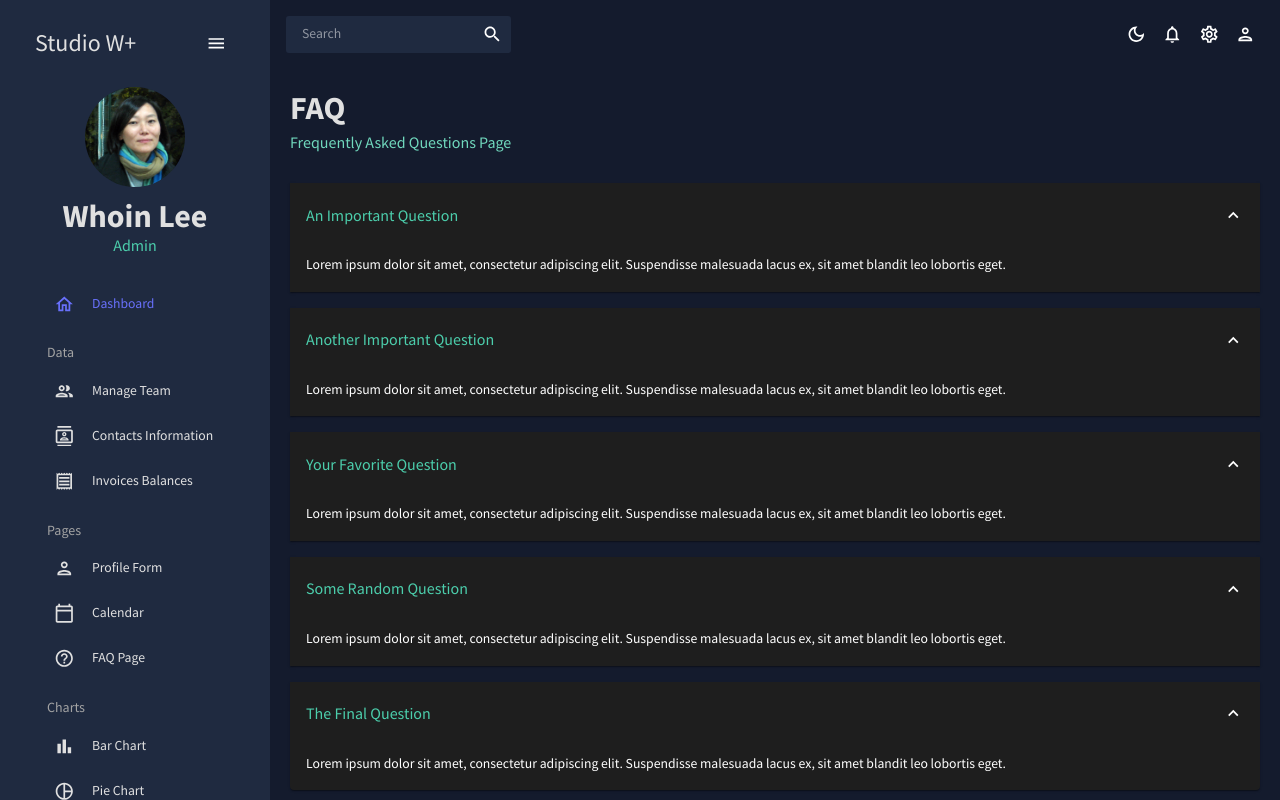
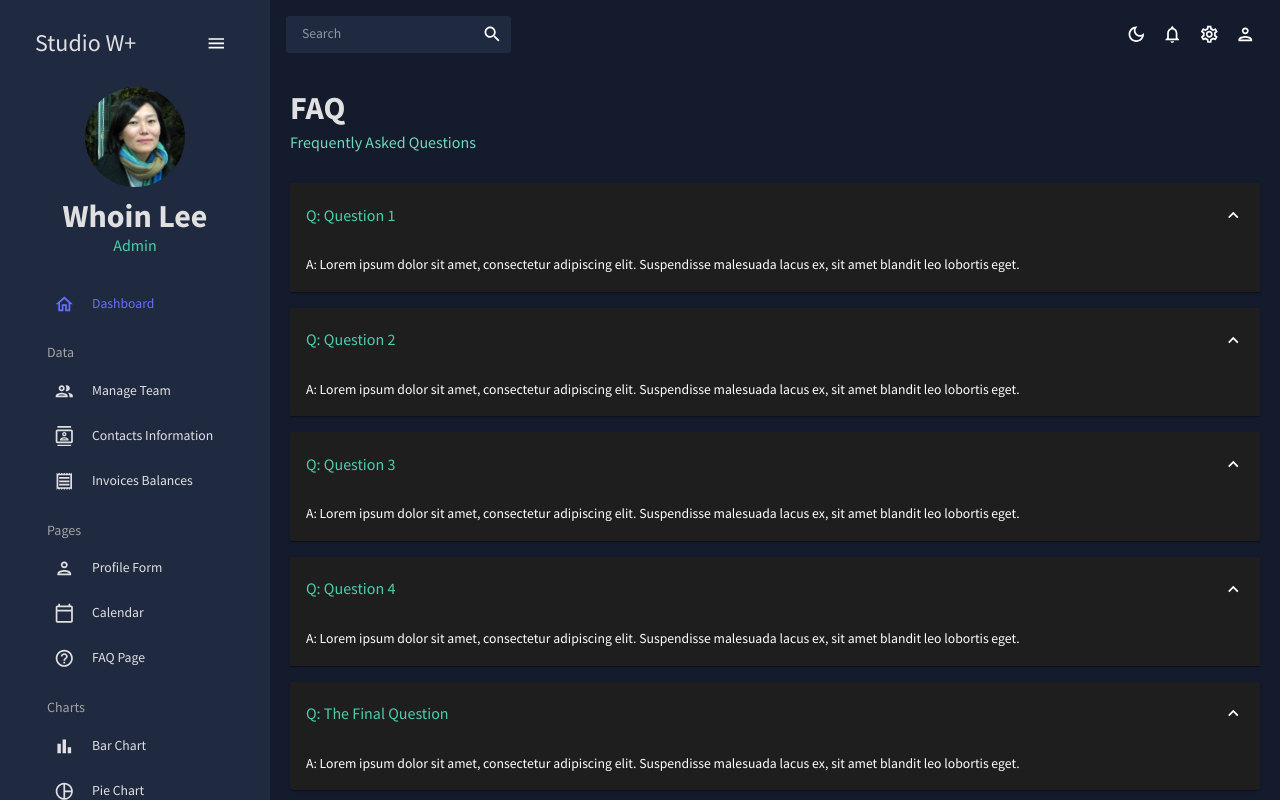
Before and after one commit to whoinlee/React_Dashboard, a React (Create React App) app: page /faq in a window 1280 px wide. Built offline with nearby package versions, Linux system fonts and the light colour scheme.

Commit message:
FAQ page done w. MUI Accordion

```diff
--- a/src/components/pages/faq/index.jsx
+++ b/src/components/pages/faq/index.jsx
@@ -1,28 +1,27 @@
+import Header from "../../base/Header";
+import { colorTokens } from "../../../theme/theme";
 import { Box, useTheme } from "@mui/material";
-import Header from "../../base/Header";
 import Accordion from "@mui/material/Accordion";
 import AccordionSummary from "@mui/material/AccordionSummary";
 import AccordionDetails from "@mui/material/AccordionDetails";
 import Typography from "@mui/material/Typography";
 import ExpandMoreIcon from "@mui/icons-material/ExpandMore";
-import { colorTokens } from "../../../theme/theme";
 
 const FAQ = () => {
   const theme = useTheme();
   const colors = colorTokens(theme.palette.mode);
   return (
     <Box m="20px">
-      <Header title="FAQ" subtitle="Frequently Asked Questions Page" />
-
+      <Header title="FAQ" subtitle="Frequently Asked Questions" />
       <Accordion defaultExpanded>
         <AccordionSummary expandIcon={<ExpandMoreIcon />}>
           <Typography color={colors.greenAccent[500]} variant="h5">
-            An Important Question
+            Q: Question 1
           </Typography>
         </AccordionSummary>
         <AccordionDetails>
           <Typography>
-            Lorem ipsum dolor sit amet, consectetur adipiscing elit. Suspendisse
+            A: Lorem ipsum dolor sit amet, consectetur adipiscing elit. Suspendisse
             malesuada lacus ex, sit amet blandit leo lobortis eget.
           </Typography>
         </AccordionDetails>
@@ -30,12 +29,12 @@ const FAQ = () => {
       <Accordion defaultExpanded>
         <AccordionSummary expandIcon={<ExpandMoreIcon />}>
           <Typography color={colors.greenAccent[500]} variant="h5">
-            Another Important Question
+            Q: Question 2
           </Typography>
         </AccordionSummary>
         <AccordionDetails>
           <Typography>
-            Lorem ipsum dolor sit amet, consectetur adipiscing elit. Suspendisse
+            A: Lorem ipsum dolor sit amet, consectetur adipiscing elit. Suspendisse
             malesuada lacus ex, sit amet blandit leo lobortis eget.
           </Typography>
         </AccordionDetails>
@@ -43,12 +42,12 @@ const FAQ = () => {
       <Accordion defaultExpanded>
         <AccordionSummary expandIcon={<ExpandMoreIcon />}>
           <Typography color={colors.greenAccent[500]} variant="h5">
-            Your Favorite Question
+            Q: Question 3
           </Typography>
         </AccordionSummary>
         <AccordionDetails>
           <Typography>
-            Lorem ipsum dolor sit amet, consectetur adipiscing elit. Suspendisse
+            A: Lorem ipsum dolor sit amet, consectetur adipiscing elit. Suspendisse
             malesuada lacus ex, sit amet blandit leo lobortis eget.
           </Typography>
         </AccordionDetails>
@@ -56,12 +55,12 @@ const FAQ = () => {
       <Accordion defaultExpanded>
         <AccordionSummary expandIcon={<ExpandMoreIcon />}>
           <Typography color={colors.greenAccent[500]} variant="h5">
-            Some Random Question
+            Q: Question 4
           </Typography>
         </AccordionSummary>
         <AccordionDetails>
           <Typography>
-            Lorem ipsum dolor sit amet, consectetur adipiscing elit. Suspendisse
+            A: Lorem ipsum dolor sit amet, consectetur adipiscing elit. Suspendisse
             malesuada lacus ex, sit amet blandit leo lobortis eget.
           </Typography>
         </AccordionDetails>
@@ -69,12 +68,12 @@ const FAQ = () => {
       <Accordion defaultExpanded>
         <AccordionSummary expandIcon={<ExpandMoreIcon />}>
           <Typography color={colors.greenAccent[500]} variant="h5">
-            The Final Question
+            Q: The Final Question
           </Typography>
         </AccordionSummary>
         <AccordionDetails>
           <Typography>
-            Lorem ipsum dolor sit amet, consectetur adipiscing elit. Suspendisse
+            A: Lorem ipsum dolor sit amet, consectetur adipiscing elit. Suspendisse
             malesuada lacus ex, sit amet blandit leo lobortis eget.
           </Typography>
         </AccordionDetails>
```
